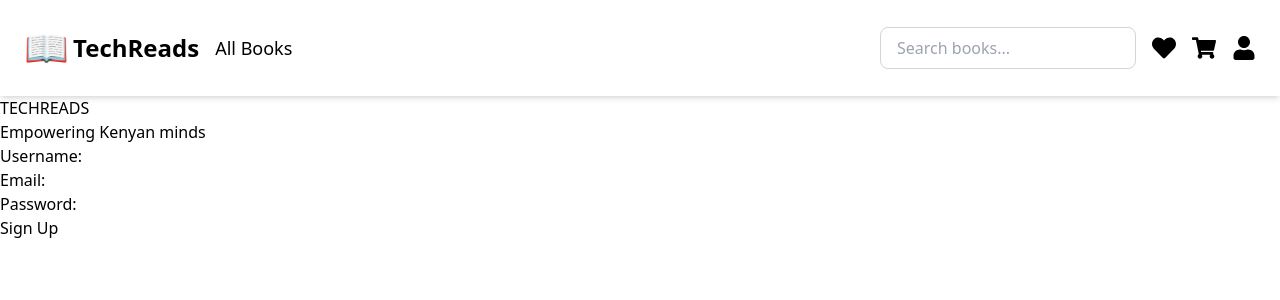
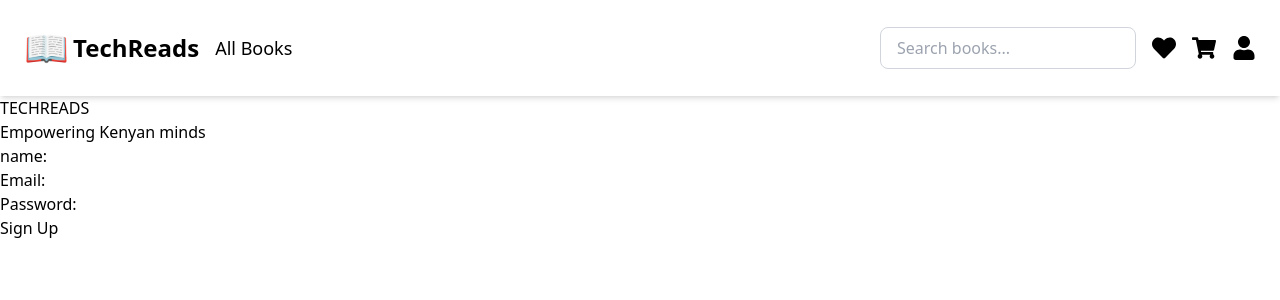
Before and after one commit to Denkogei/TechReads-frontend, a React (Vite) app in the folder techreads/: page /signup in a window 1280 px wide. Shown: the top 300 px of the page. Built offline with nearby package versions, Linux system fonts and the light colour scheme.

Commit message:
changed username to name

```diff
--- a/techreads/src/components/Signup.jsx
+++ b/techreads/src/components/Signup.jsx
@@ -4,13 +4,13 @@ import * as Yup from "yup";
 
 function Signup() {
   const initialValues = {
-    username: "",
+    name: "",
     email: "",
     password: "",
   };
 
   const validationSchema = Yup.object({
-    username: Yup.string()
+    name: Yup.string()
       .min(3, "Must be at least 3 characters")
       .required("Username is required"),
     email: Yup.string()
@@ -52,10 +52,10 @@ function Signup() {
         {({ isSubmitting, errors, touched }) => (
           <Form>
             <div>
-              <label>Username:</label>
-              <Field type="text" name="username" />
-              {errors.username && touched.username && (
-                <div className="error">{errors.username}</div>
+              <label>name:</label>
+              <Field type="text" name="name" />
+              {errors.name && touched.name && (
+                <div className="error">{errors.name}</div>
               )}
             </div>
 
```
